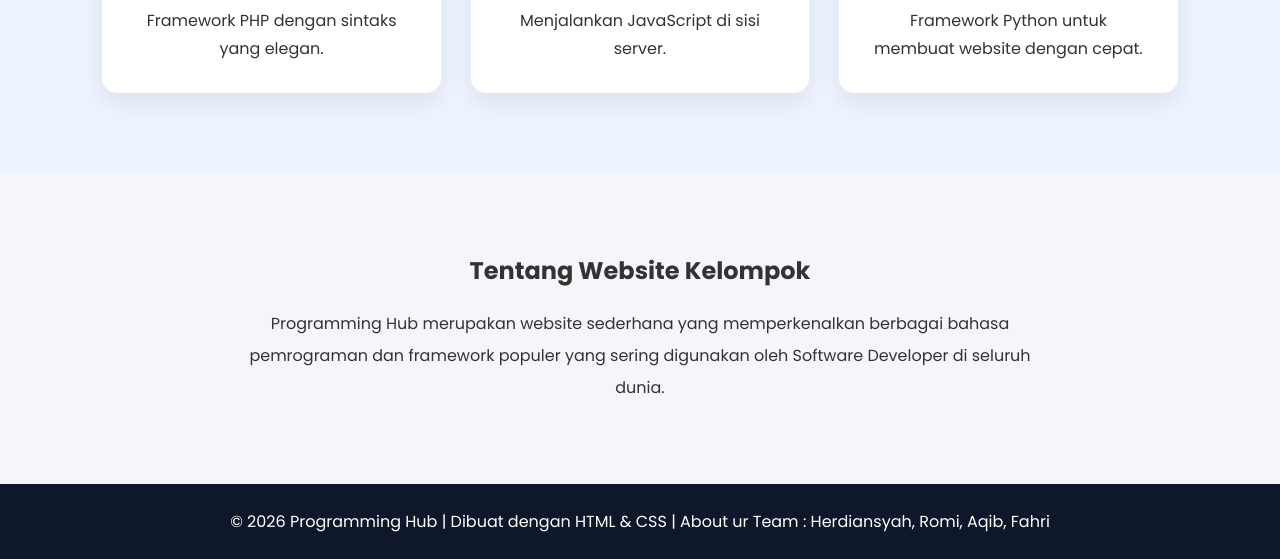
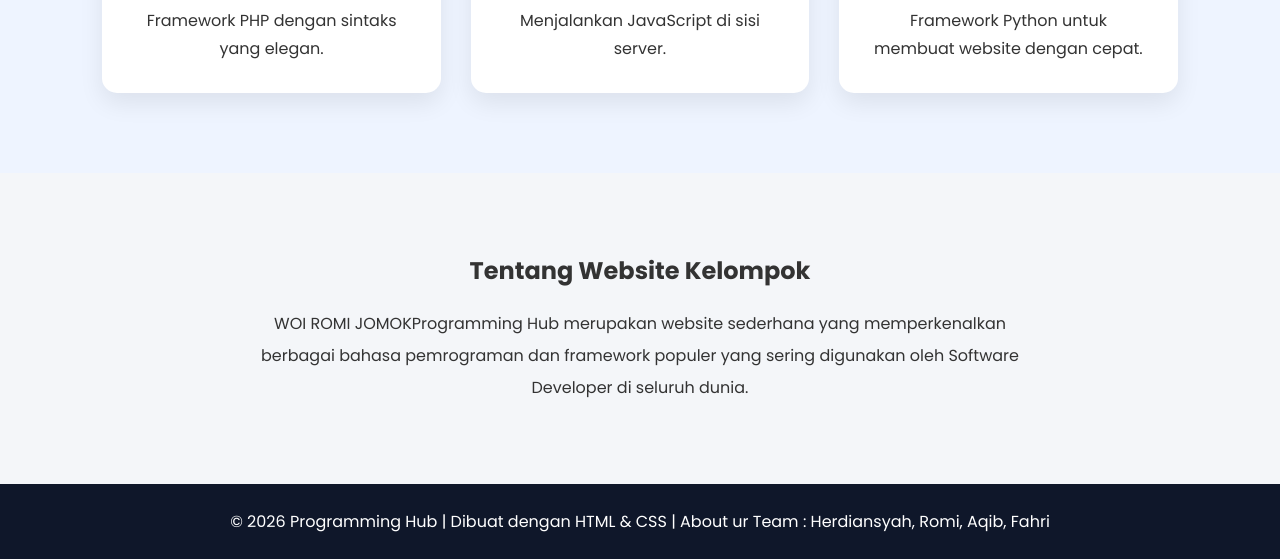
Before and after one commit to HerdiansyahMaulanAhmad/WebsiteCoding, a plain HTML site: page index.html in a window 1280 px wide. Shown: the part 2207-2766 px from the top of the page. Drawn offline with Linux system fonts and the light colour scheme.

Commit message:
ROMI JMK48

```diff
--- a/index.html
+++ b/index.html
@@ -145,7 +145,7 @@
 <h2>Tentang Website Kelompok</h2>
 
 <p>
-Programming Hub merupakan website sederhana yang memperkenalkan
+WOI ROMI JOMOKProgramming Hub merupakan website sederhana yang memperkenalkan
 berbagai bahasa pemrograman dan framework populer yang sering
 digunakan oleh Software Developer di seluruh dunia.
 </p>
```
